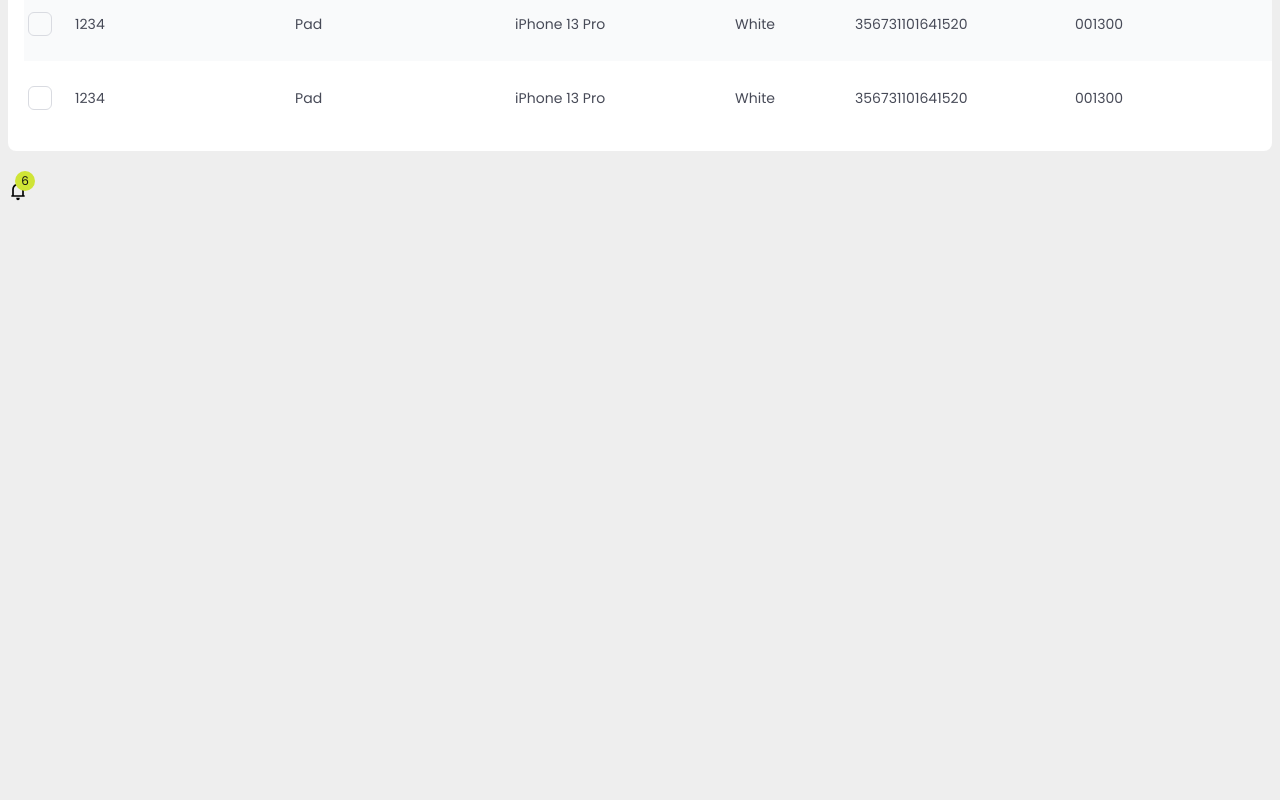
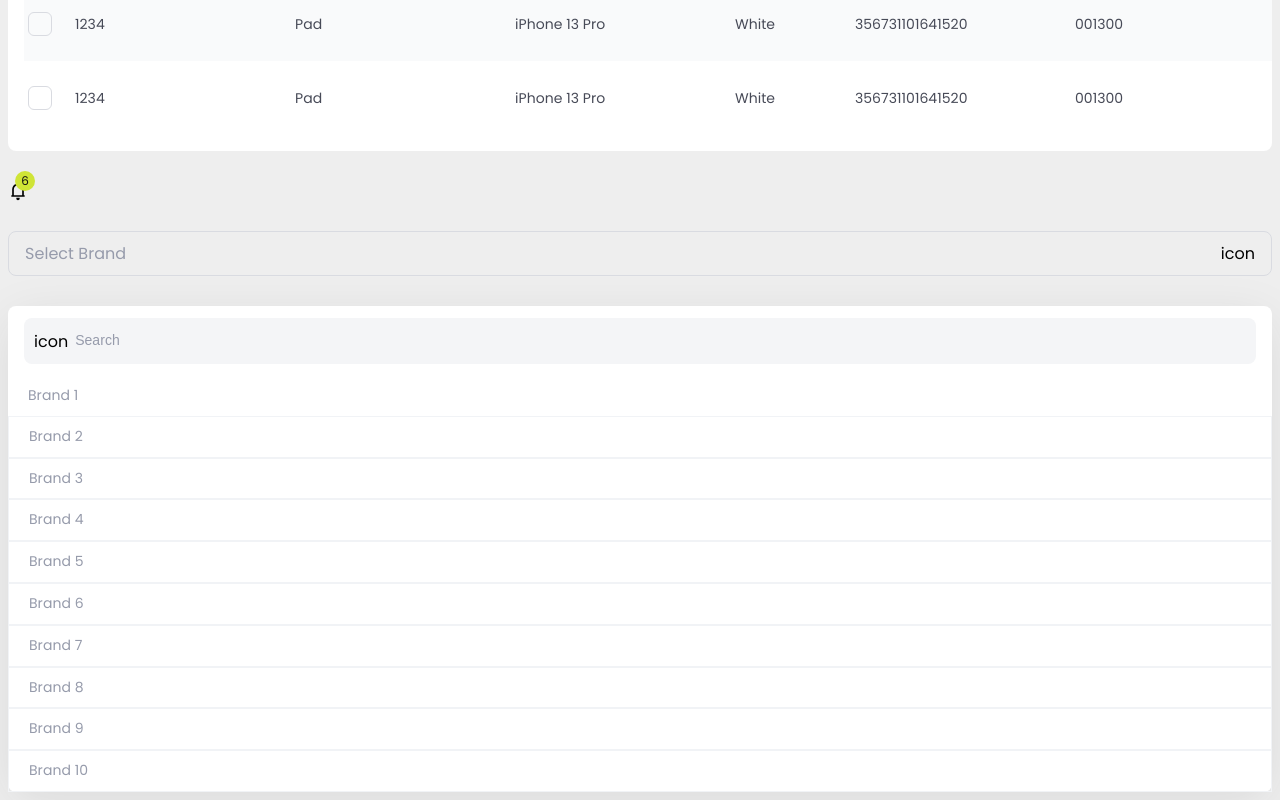
Before and after one commit to DevSenpai09/qfo-up-tu, a React app: page / in a window 1280 px wide. Shown: the part 3519-4319 px from the top of the page. Before the commit the page ends 3728 px from the top, so only its background shows below. Built offline with nearby package versions, Linux system fonts and the light colour scheme; the HTML template or start-up script is replaced by a standard one.

Commit message:
created select component

```diff
--- /dev/null
+++ b/src/components/drop-down.jsx
@@ -0,0 +1,19 @@
+import "../styles/drop-down.css";
+import SearchInput from "./search-input";
+
+const DropDown = ({ options }) => {
+  return (
+    <div className="drop-down">
+      <div className="drop-down__search-input">
+        <SearchInput />
+      </div>
+      <div className="drop-down__options">
+        {options.map((option) => (
+          <div className="drop-down__option">{option}</div>
+        ))}
+      </div>
+    </div>
+  );
+};
+
+export default DropDown;
--- /dev/null
+++ b/src/components/search-input.jsx
@@ -0,0 +1,12 @@
+import "../styles/search-input.css";
+
+const SearchInput = () => {
+  return (
+    <label className="search-input">
+      <div className="search-input__icon">icon</div>
+      <input type="text" placeholder="Search" className="search-input__input" />
+    </label>
+  );
+};
+
+export default SearchInput;
--- /dev/null
+++ b/src/components/select-input.jsx
@@ -0,0 +1,12 @@
+import "../styles/select-input.css";
+
+const SelectInput = ({ placeholder }) => {
+  return (
+    <div className="select-input">
+      <span className="select-input__placeholder">{placeholder}</span>
+      <div className="select-input__icon">icon</div>
+    </div>
+  );
+};
+
+export default SelectInput;
--- a/src/pages/AP.jsx
+++ b/src/pages/AP.jsx
@@ -13,8 +13,23 @@
 import NotificationsHeader from "../components/notifications/NotificationsHeader";
 import APTable from "../components/ap-table";
 import NotificationBell from "../components/notificationBell";
+import DropDown from "../components/drop-down";
+import SelectInput from "../components/select-input";
 
 const AP = () => {
+  const options = [
+    "Brand 1",
+    "Brand 2",
+    "Brand 3",
+    "Brand 4",
+    "Brand 5",
+    "Brand 6",
+    "Brand 7",
+    "Brand 8",
+    "Brand 9",
+    "Brand 10",
+  ];
+
   return (
     <>
       <h1>Ap Components</h1>
@@ -47,6 +62,8 @@
         <Notifications />
         <APTable />
         <NotificationBell />
+        <SelectInput placeholder="Select Brand" />
+        <DropDown options={options} />
       </div>
     </>
   );
--- /dev/null
+++ b/src/styles/drop-down.css
@@ -0,0 +1,25 @@
+.drop-down {
+  background: #ffffff;
+  box-shadow: 0px 10px 50px -4px rgba(35, 35, 35, 0.1);
+  border-radius: 8px;
+  width: 100%;
+}
+
+.drop-down__search-input {
+  padding: 12px 16px;
+}
+
+.drop-down__option {
+  font-weight: 400;
+  font-size: 14px;
+  line-height: 170%;
+  letter-spacing: 0.003em;
+  color: #969bab;
+  text-transform: capitalize;
+  padding: 8px 20px;
+  box-sizing: border-box;
+}
+
+.drop-down__option:nth-of-type(n + 2) {
+  border: 1px solid #f1f3f6;
+}
--- /dev/null
+++ b/src/styles/search-input.css
@@ -0,0 +1,29 @@
+.search-input {
+  background: #f4f5f7;
+  border-radius: 8px;
+  width: 100%;
+  display: flex;
+  align-items: center;
+  padding: 10px;
+  box-sizing: border-box;
+}
+
+.search-input__input {
+  font-weight: 400;
+  font-size: 14px;
+  line-height: 170%;
+  letter-spacing: 0.003em;
+  color: #969bab;
+  border: none;
+  background-color: transparent;
+  padding-left: 7px;
+  outline: none;
+}
+
+.search-input__input::placeholder {
+  font-weight: 400;
+  font-size: 14px;
+  line-height: 170%;
+  letter-spacing: 0.003em;
+  color: #969bab;
+}
--- /dev/null
+++ b/src/styles/select-input.css
@@ -0,0 +1,18 @@
+.select-input {
+  padding: 8px 16px;
+  border-radius: 8px;
+  border: 1px solid #d9dbe1;
+  display: flex;
+  align-items: center;
+  justify-content: space-between;
+  width: 100%;
+  box-sizing: border-box;
+}
+
+.select-input__placeholder {
+  font-weight: 400;
+  font-size: 16px;
+  line-height: 170%;
+  letter-spacing: 0.003em;
+  color: #969bab;
+}
```
